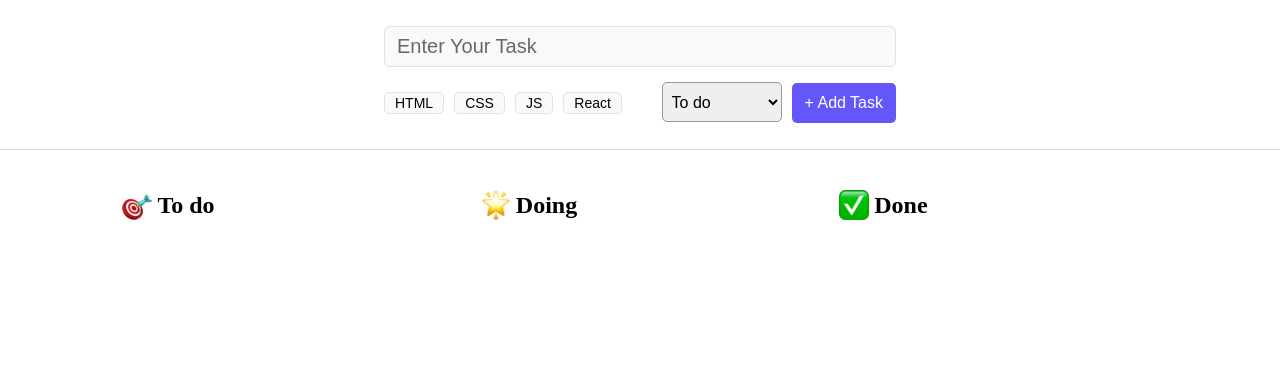
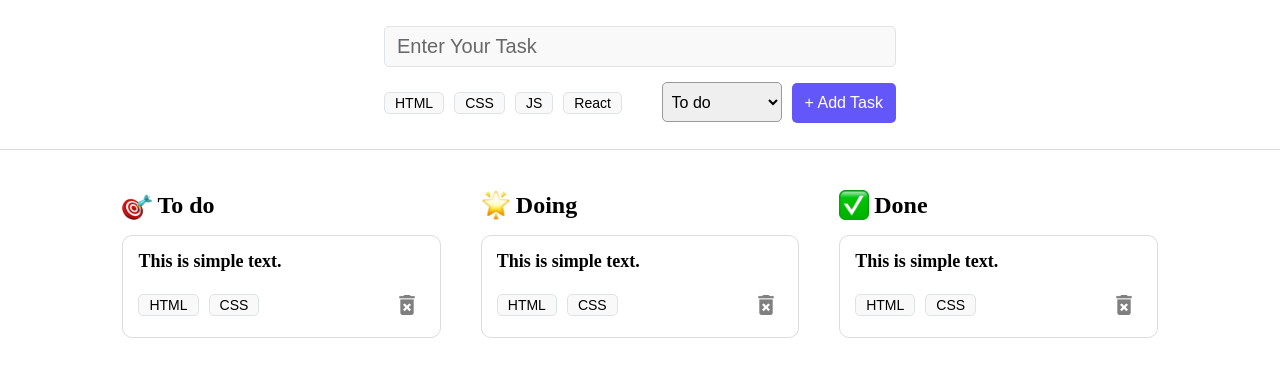
Before and after one commit to 2018dayanan/tasktrek, a React (Vite) app: page / in a window 1280 px wide. Shown: the top 376 px of the page. Built offline with nearby package versions, Linux system fonts and the light colour scheme.

Commit message:
feat: build TaskCard component for task display

```diff
--- /dev/null
+++ b/src/components/TaskCard.css
@@ -0,0 +1,45 @@
+.task_card {
+    width: 100%;
+    min-height: 100px;
+    border: 1px solid #dcdcdc;
+    border-radius: 10px;
+    padding: 15px;
+    margin: 15px 0;
+}
+
+.task_text {
+    font-size: 18px;
+    font-weight: 600;
+    margin-bottom: 15px;
+}
+
+.task_delete {
+    width: 35px;
+    height: 35px;
+    border-radius: 100%;
+    display: flex;
+    align-items: center;
+    justify-content: center;
+    cursor: pointer;
+    transition: all 0.3s ease-in-out;
+}
+
+.task_delete:hover {
+    background-color: #ebebeb;
+}
+
+.delete_icon {
+    width: 20px;
+    opacity: 50%;
+    transition: all 0.3s ease-in-out;
+}
+
+.task_card_bottom_line {
+    display: flex;
+    align-items: center;
+    justify-content: space-between;
+}
+
+.task_delete:hover .delete_icon {
+    opacity: 80%;
+}
--- /dev/null
+++ b/src/components/TaskCard.jsx
@@ -0,0 +1,21 @@
+import React from 'react'
+import "./TaskCard.css";
+import Tag from "./Tag";
+import deleteIcon from '../assets/delete.png';
+function TaskCard() {
+    return (
+        <article className="task_card">
+            <p className="task_text">This is simple text.</p>
+            <div className="task_card_bottom_line">
+                <div className="task_card_tags">
+                    <Tag tagname="HTML"></Tag>
+                    <Tag tagname="CSS"></Tag>
+                </div>
+                <div className="task_delete">
+                    <img src={deleteIcon} alt='Delete Icon' className='delete_icon' />
+                </div>
+            </div>
+        </article>
+    )
+}
+export default TaskCard;
--- a/src/components/TaskColumn.jsx
+++ b/src/components/TaskColumn.jsx
@@ -1,10 +1,12 @@
 import React from 'react'
 import Todo from '../assets/direct-hit.png';
 import './TaskColumn.css';
+import TaskCard from './TaskCard';
 const TaskColumn = ({title, icon}) => {
     return (
         <section className="task_column">
             <h2 className='task_column_heading'><img className='task_column_icon' src={icon} /> {title}</h2>
+            <TaskCard></TaskCard>
         </section>
 
     );
```
